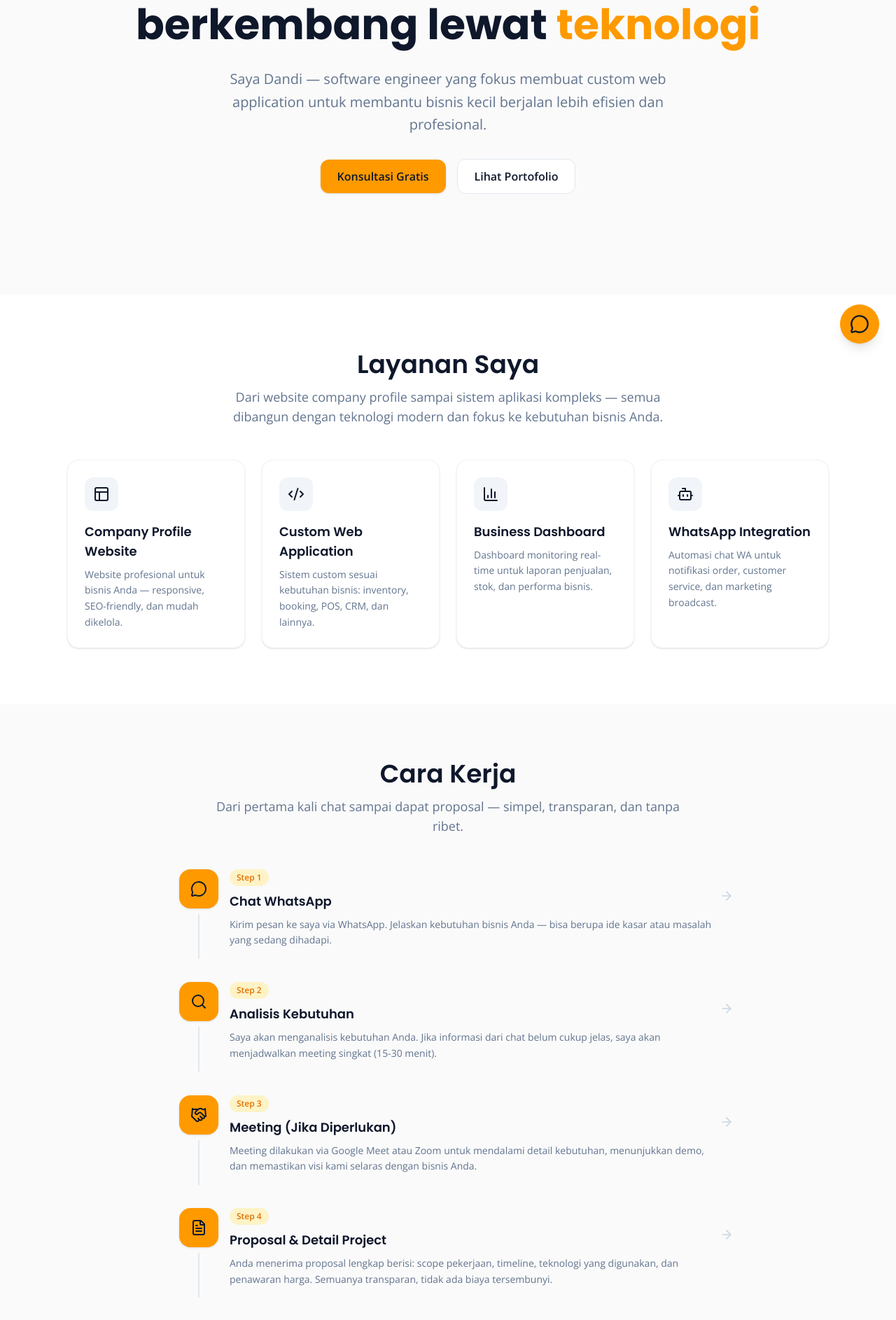
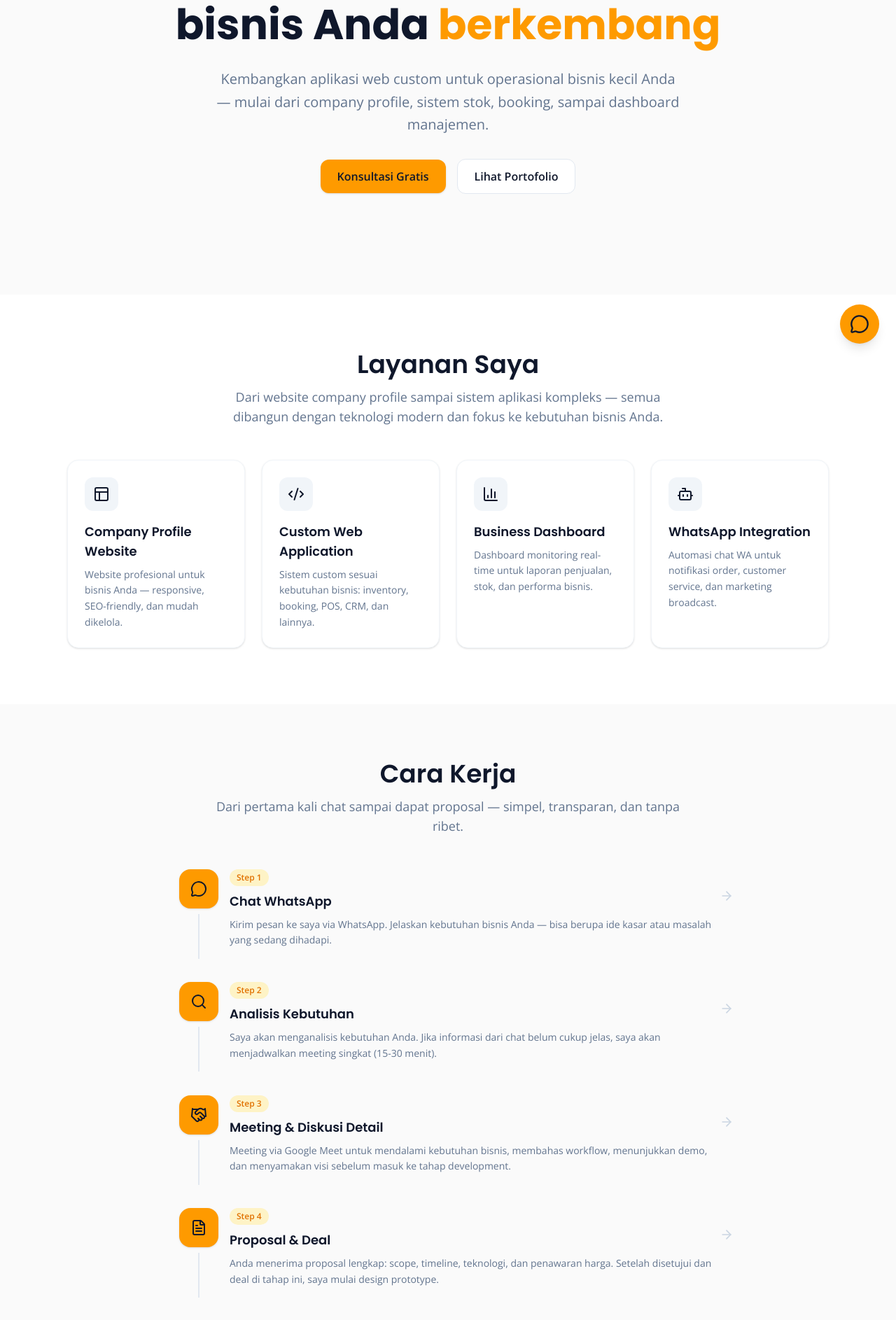
Before and after one commit to dandiasd/website, a Next.js app: page / in a window 1280 px wide. Shown: the part 285-2171 px from the top of the page at 70% size. Built offline with nearby package versions, Linux system fonts and the light colour scheme.

Commit message:
Update hero copy and workflow steps

```diff
--- a/src/app/page.tsx
+++ b/src/app/page.tsx
@@ -20,13 +20,13 @@ const workflowSteps = [
   },
   {
     icon: <Handshake size={24} />,
-    title: "Meeting (Jika Diperlukan)",
-    description: "Meeting dilakukan via Google Meet atau Zoom untuk mendalami detail kebutuhan, menunjukkan demo, dan memastikan visi kami selaras dengan bisnis Anda.",
+    title: "Meeting & Diskusi Detail",
+    description: "Meeting via Google Meet untuk mendalami kebutuhan bisnis, membahas workflow, menunjukkan demo, dan menyamakan visi sebelum masuk ke tahap development.",
   },
   {
     icon: <FileText size={24} />,
-    title: "Proposal & Detail Project",
-    description: "Anda menerima proposal lengkap berisi: scope pekerjaan, timeline, teknologi yang digunakan, dan penawaran harga. Semuanya transparan, tidak ada biaya tersembunyi.",
+    title: "Proposal & Deal",
+    description: "Anda menerima proposal lengkap: scope, timeline, teknologi, dan penawaran harga. Setelah disetujui dan deal di tahap ini, saya mulai design prototype.",
   },
   {
     icon: <Palette size={24} />,
@@ -70,13 +70,13 @@ export default function Home() {
         <div className="max-w-6xl mx-auto px-4 sm:px-6 lg:px-8 text-center">
           <ScrollReveal>
             <h1 className="font-heading text-4xl md:text-5xl lg:text-6xl font-bold text-slate-900 leading-tight">
-              Saya bantu bisnis Anda
+              Sistem yang membantu
               <br />
-              berkembang lewat <span className="text-amber-500">teknologi</span>
+              bisnis Anda <span className="text-amber-500">berkembang</span>
             </h1>
             <p className="mt-6 text-lg md:text-xl text-slate-500 max-w-2xl mx-auto leading-relaxed">
-              Saya Dandi — software engineer yang fokus membuat custom web application
-              untuk membantu bisnis kecil berjalan lebih efisien dan profesional.
+              Kembangkan aplikasi web custom untuk operasional bisnis kecil Anda —
+              mulai dari company profile, sistem stok, booking, sampai dashboard manajemen.
             </p>
             <div className="mt-8 flex flex-col sm:flex-row items-center justify-center gap-4">
               <a
```
